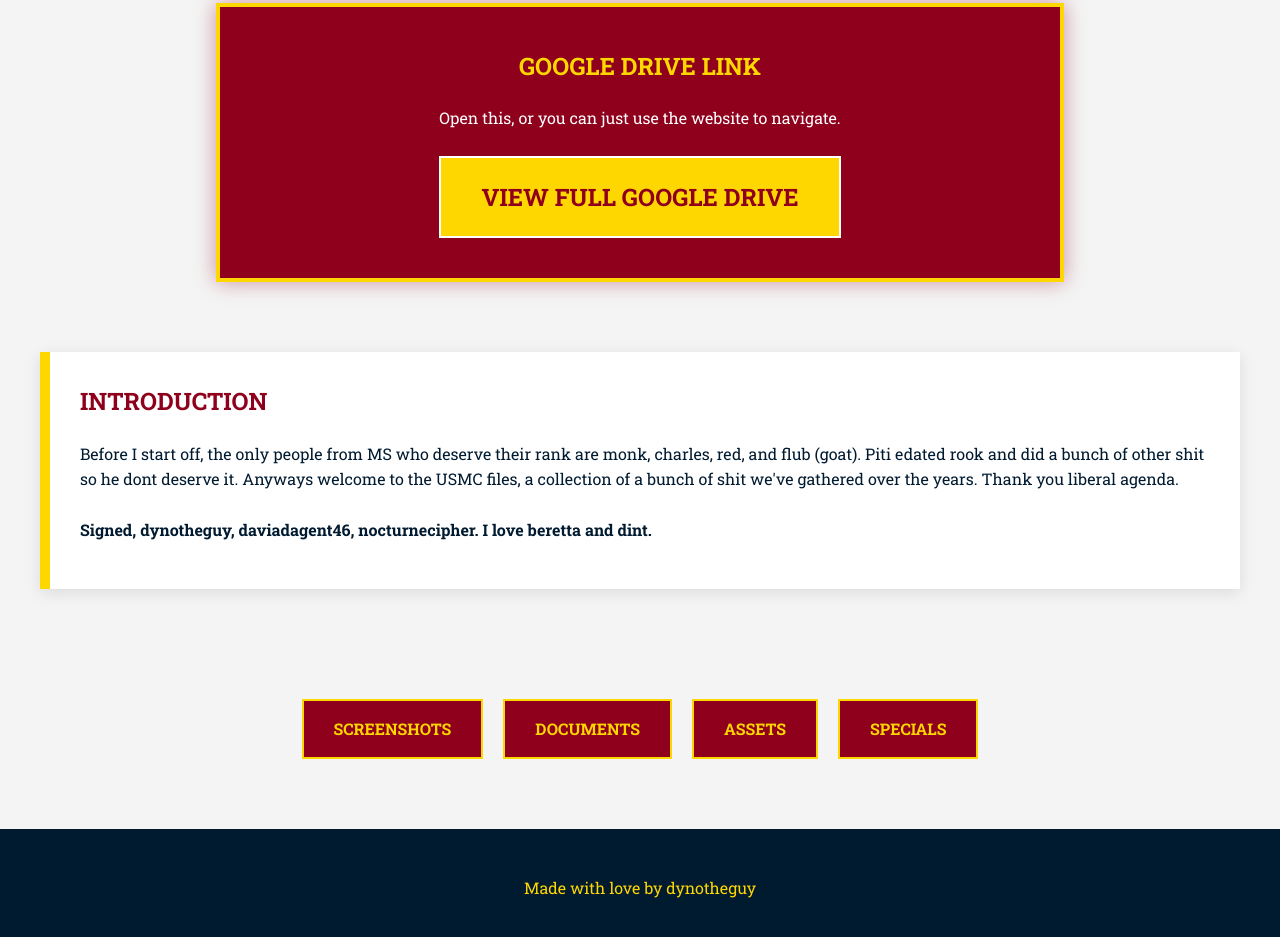
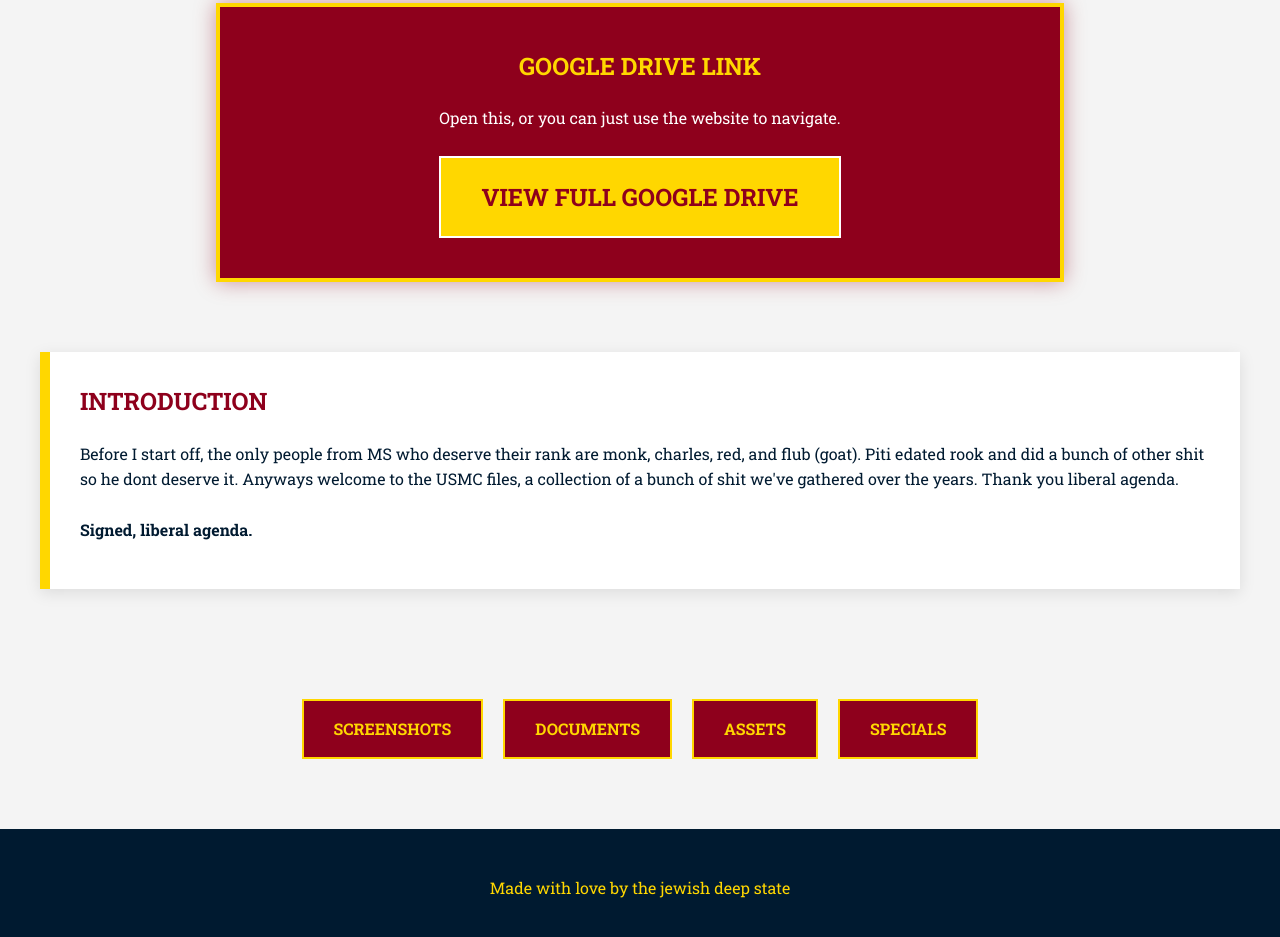
Before and after one commit to dynotheguy13/Vicious-USMC-Files, a plain HTML site: page index.html in a window 1280 px wide. Shown: the part 357-1294 px from the top of the page. Drawn offline with Linux system fonts and the light colour scheme.

Commit message:
Update index.html

```diff
--- a/index.html
+++ b/index.html
@@ -66,7 +66,7 @@
       <p>
         Before I start off, the only people from MS who deserve their rank are monk, charles, red, and flub (goat). Piti edated rook and did a bunch of other shit so he dont deserve it. Anyways welcome to the USMC files, a collection of a bunch of shit we've gathered over the years. Thank you liberal agenda.
         <br><br>
-        <strong>Signed, dynotheguy, daviadagent46, nocturnecipher. I love beretta and dint.</strong>
+        <strong>Signed, liberal agenda.</strong>
       </p>
     </div>
   </section>
@@ -80,8 +80,9 @@
 </main>
 
 <footer class="site-footer">
-  <p>Made with love by dynotheguy</p>
+  <p>Made with love by the jewish deep state</p>
 </footer>
 
 </body>
+
 </html>
```
